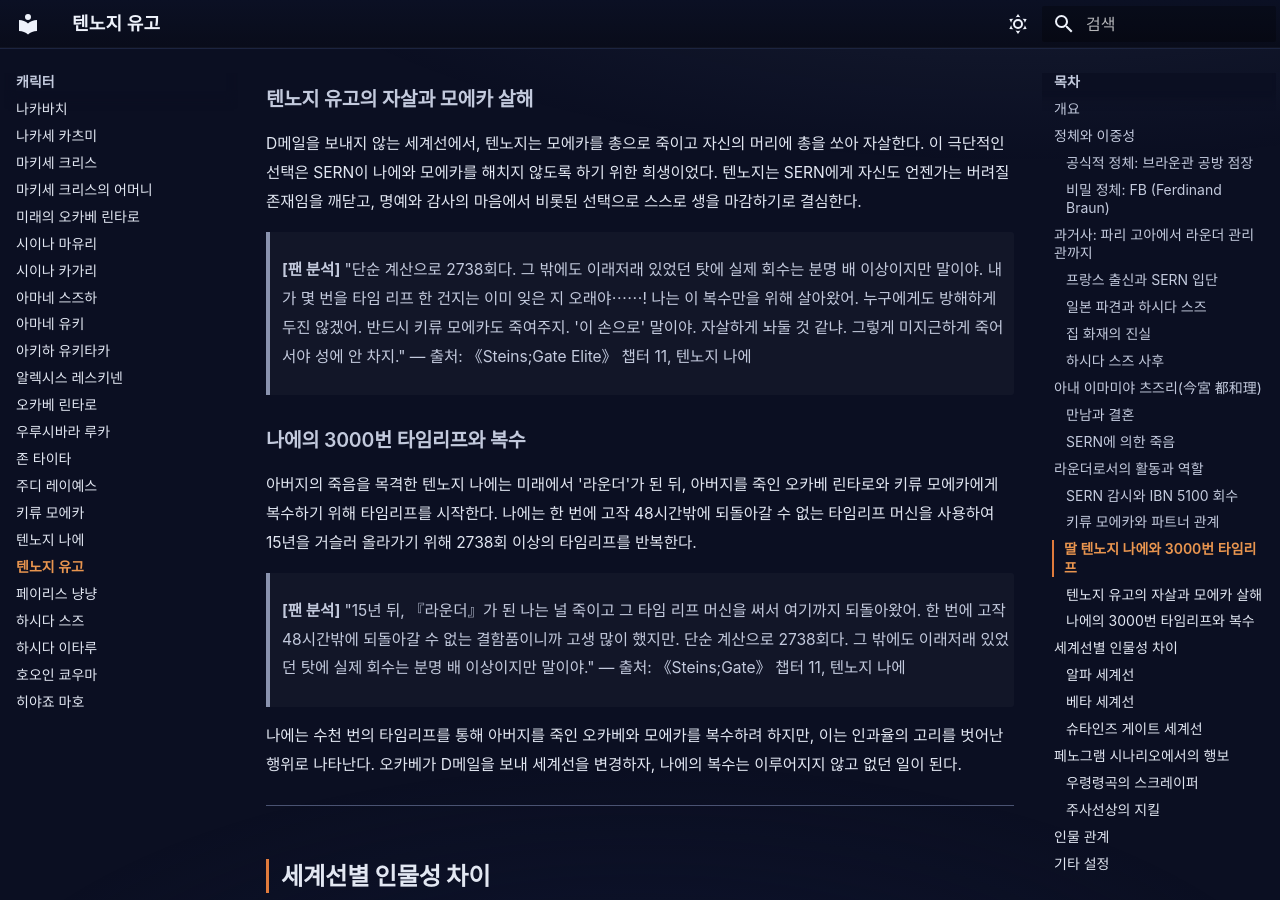
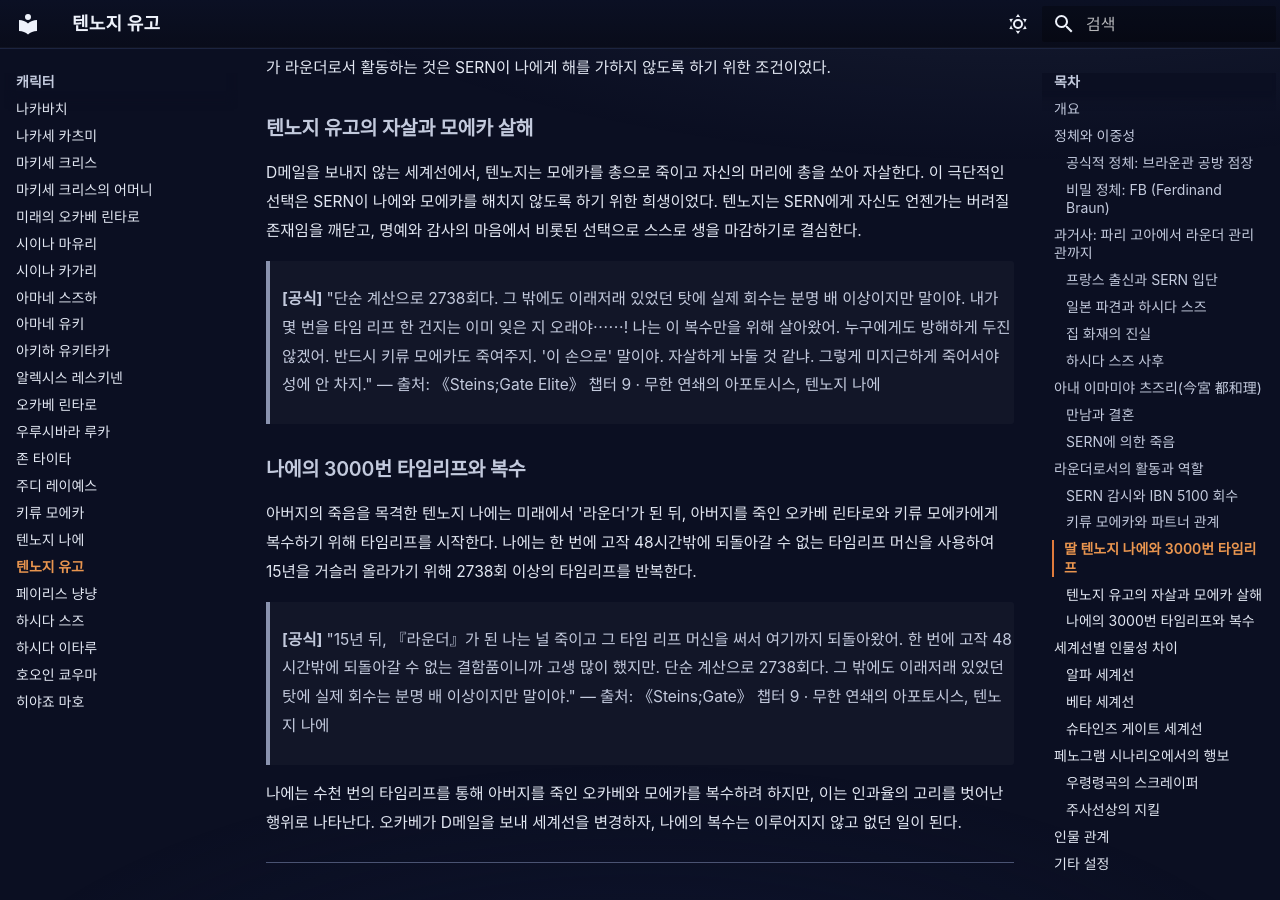
Before and after one commit to sgwiki/sgwiki.github.io, an MkDocs documentation site: the page built from wiki/캐릭터/텐노지-유고.md, in a window 1280 px wide and 900 px high, scrolled down 4174 px. Built offline with MkDocs 1.6.1 and Material for MkDocs 9.7.7, drawn with Linux system fonts in a browser that asks for light colours; some web fonts are replaced; some of the changed text lies outside the part shown.

Commit message:
fix(wiki): 텐노지-유고 — P10 b1c01f03 패치 적용

```diff
--- a/wiki/캐릭터/텐노지-유고.md
+++ b/wiki/캐릭터/텐노지-유고.md
@@ -78,8 +78,8 @@ SERN의 임무로 일본에 파견된 텐노지는, 1975년으로 타임머신
 
 텐노지는 2층에서 타임리프 머신 개발이 진행 중이고 SERN 상대 해킹이 이루어지고 있다는 사실을 SERN보다 먼저 눈치챘음에도, 즉시 보고하지 않고 동향만 지켜보고 있었다. 이는 하시다 스즈에 대한 감정과 오카베 일행에 대한 정이 작용한 것으로 보인다. 오카베가 타임리프 머신을 완성하지 못하도록 협박 메일까지 보냈지만, 오카베가 발표회를 강행하며 모에카 앞에서 소란을 피우자 결국 SERN에 보고하지 않을 수 없게 된다.
 
-> **[팬 분석]** "SERN은 네가 만든 타임 리프 머신을 전혀 손대지 않고 보관해두기만 했지. 나는 그 점에 주목했어. 15년 뒤, 『라운더』가 된 나는 널 죽이고 그 타임 리프 머신을 써서 여기까지 되돌아왔어. 한 번에 고작 48시간밖에 되돌아갈 수 없는 결함품이니까 고생 많이 했지만."
-> — 출처: 《Steins;Gate》 챕터 11, 텐노지 나에
+> **[공식]** "SERN은 네가 만든 타임 리프 머신을 전혀 손대지 않고 보관해두기만 했지. 나는 그 점에 주목했어. 15년 뒤, 『라운더』가 된 나는 널 죽이고 그 타임 리프 머신을 써서 여기까지 되돌아왔어. 한 번에 고작 48시간밖에 되돌아갈 수 없는 결함품이니까 고생 많이 했지만."
+> — 출처: 《Steins;Gate》 챕터 9 · 무한 연쇄의 아포토시스, 텐노지 나에
 
 ### 키류 모에카와 파트너 관계
 
@@ -103,15 +103,15 @@ SERN의 임무로 일본에 파견된 텐노지는, 1975년으로 타임머신
 
 D메일을 보내지 않는 세계선에서, 텐노지는 모에카를 총으로 죽이고 자신의 머리에 총을 쏘아 자살한다. 이 극단적인 선택은 SERN이 나에와 모에카를 해치지 않도록 하기 위한 희생이었다. 텐노지는 SERN에게 자신도 언젠가는 버려질 존재임을 깨닫고, 명예와 감사의 마음에서 비롯된 선택으로 스스로 생을 마감하기로 결심한다.
 
-> **[팬 분석]** "단순 계산으로 2738회다. 그 밖에도 이래저래 있었던 탓에 실제 회수는 분명 배 이상이지만 말이야. 내가 몇 번을 타임 리프 한 건지는 이미 잊은 지 오래야⋯⋯! 나는 이 복수만을 위해 살아왔어. 누구에게도 방해하게 두진 않겠어. 반드시 키류 모에카도 죽여주지. '이 손으로' 말이야. 자살하게 놔둘 것 같냐. 그렇게 미지근하게 죽어서야 성에 안 차지."
-> — 출처: 《Steins;Gate Elite》 챕터 11, 텐노지 나에
+> **[공식]** "단순 계산으로 2738회다. 그 밖에도 이래저래 있었던 탓에 실제 회수는 분명 배 이상이지만 말이야. 내가 몇 번을 타임 리프 한 건지는 이미 잊은 지 오래야⋯⋯! 나는 이 복수만을 위해 살아왔어. 누구에게도 방해하게 두진 않겠어. 반드시 키류 모에카도 죽여주지. '이 손으로' 말이야. 자살하게 놔둘 것 같냐. 그렇게 미지근하게 죽어서야 성에 안 차지."
+> — 출처: 《Steins;Gate Elite》 챕터 9 · 무한 연쇄의 아포토시스, 텐노지 나에
 
 ### 나에의 3000번 타임리프와 복수
 
 아버지의 죽음을 목격한 텐노지 나에는 미래에서 '라운더'가 된 뒤, 아버지를 죽인 오카베 린타로와 키류 모에카에게 복수하기 위해 타임리프를 시작한다. 나에는 한 번에 고작 48시간밖에 되돌아갈 수 없는 타임리프 머신을 사용하여 15년을 거슬러 올라가기 위해 2738회 이상의 타임리프를 반복한다.
 
-> **[팬 분석]** "15년 뒤, 『라운더』가 된 나는 널 죽이고 그 타임 리프 머신을 써서 여기까지 되돌아왔어. 한 번에 고작 48시간밖에 되돌아갈 수 없는 결함품이니까 고생 많이 했지만. 단순 계산으로 2738회다. 그 밖에도 이래저래 있었던 탓에 실제 회수는 분명 배 이상이지만 말이야."
-> — 출처: 《Steins;Gate》 챕터 11, 텐노지 나에
+> **[공식]** "15년 뒤, 『라운더』가 된 나는 널 죽이고 그 타임 리프 머신을 써서 여기까지 되돌아왔어. 한 번에 고작 48시간밖에 되돌아갈 수 없는 결함품이니까 고생 많이 했지만. 단순 계산으로 2738회다. 그 밖에도 이래저래 있었던 탓에 실제 회수는 분명 배 이상이지만 말이야."
+> — 출처: 《Steins;Gate》 챕터 9 · 무한 연쇄의 아포토시스, 텐노지 나에
 
 나에는 수천 번의 타임리프를 통해 아버지를 죽인 오카베와 모에카를 복수하려 하지만, 이는 인과율의 고리를 벗어난 행위로 나타난다. 오카베가 D메일을 보내 세계선을 변경하자, 나에의 복수는 이루어지지 않고 없던 일이 된다.
 
@@ -186,5 +186,5 @@ D메일을 보내지 않는 세계선에서, 텐노지는 모에카를 총으로
 ## 인용 출처
 
 - 《[The Mechanics of Steins;Gate v1.0.3](../근거자료/비공식/mechanics-of-steins-gate/ch2.md)》, 2.6.3 Reversing Moeka's D-mail
-- 《Steins;Gate》 챕터 11
-- 《Steins;Gate Elite》 챕터 11
+- 《Steins;Gate》 챕터 9 · 무한 연쇄의 아포토시스
+- 《Steins;Gate Elite》 챕터 9 · 무한 연쇄의 아포토시스
```
